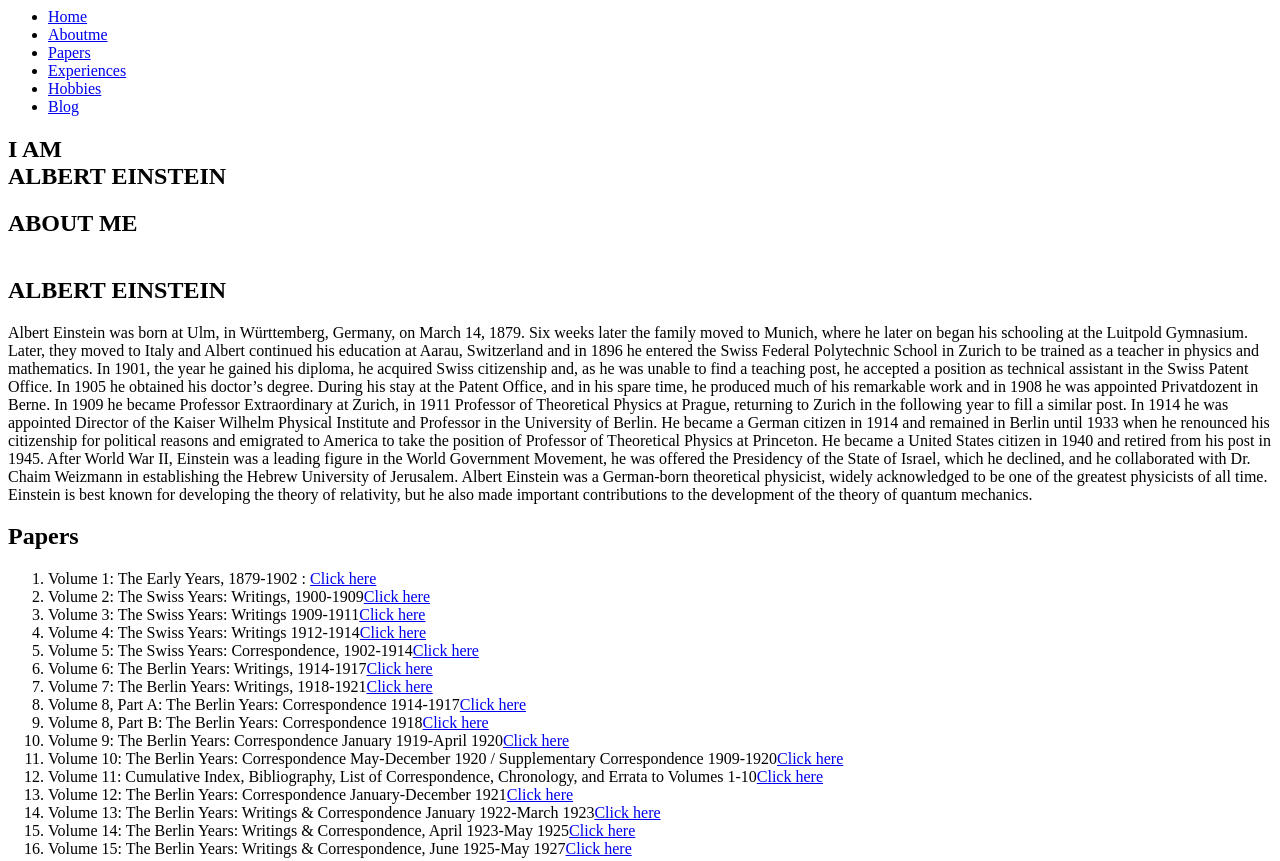
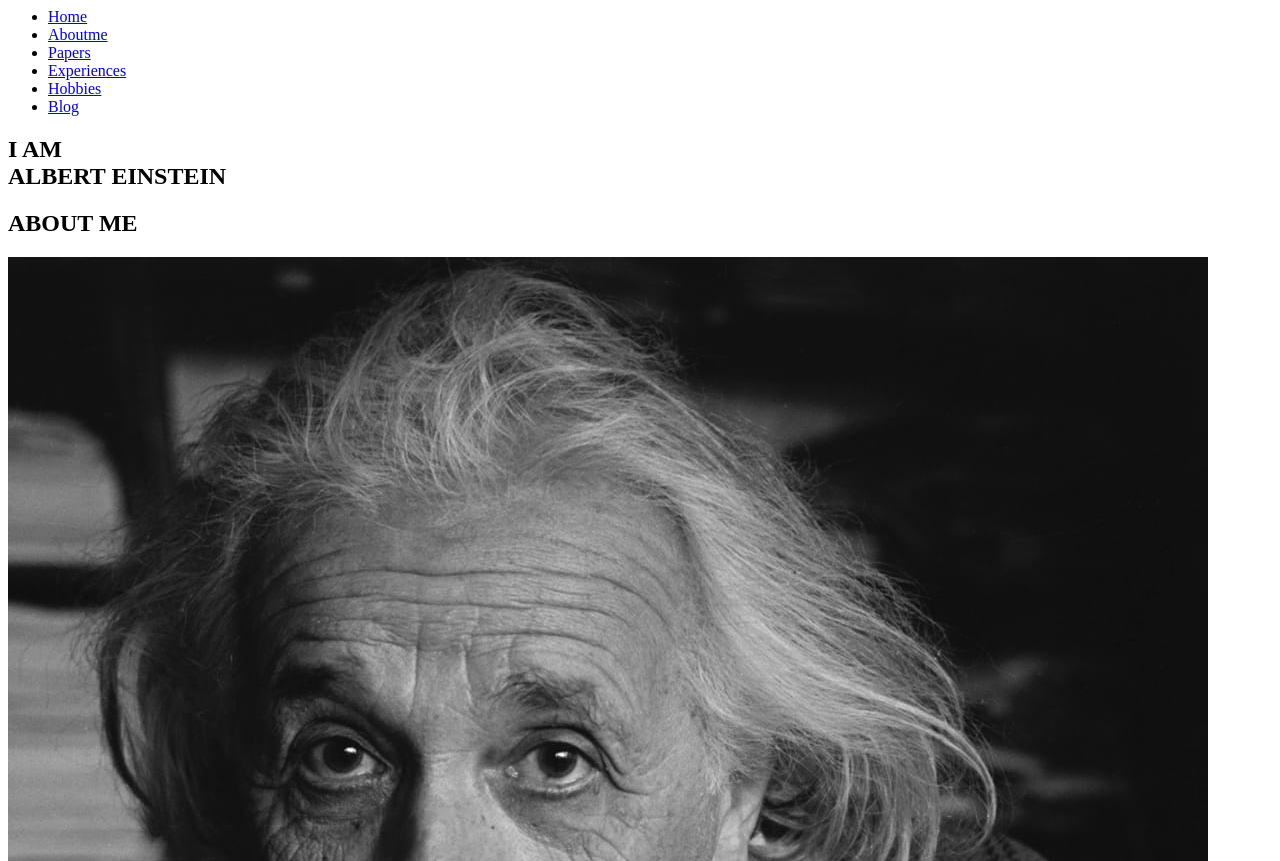
Before and after one commit to KeerthiPasala/StudentDashboard_Backend, a website: page public/index.html in a window 1280 px wide. Shown: the top 861 px of the page. Drawn offline with Linux system fonts and the light colour scheme; files whose address does not match are found by name.

Commit message:
Update index.html

```diff
--- a/public/index.html
+++ b/public/index.html
@@ -18,7 +18,7 @@
       <section id="about">
           <h1 class="headings">ABOUT ME</h1>
           <div id="pic">
-              <img src="./assets/logo3.jpg" alt="">
+              <img src="../assets/logo3.jpg" alt="">
               <div id="introduction">
                   <h2>ALBERT EINSTEIN</h2>
                   <p>Albert Einstein was born at Ulm, in Württemberg, Germany, on March 14, 1879. Six weeks later the family moved to Munich, where he later on began his schooling at the Luitpold Gymnasium.
```
